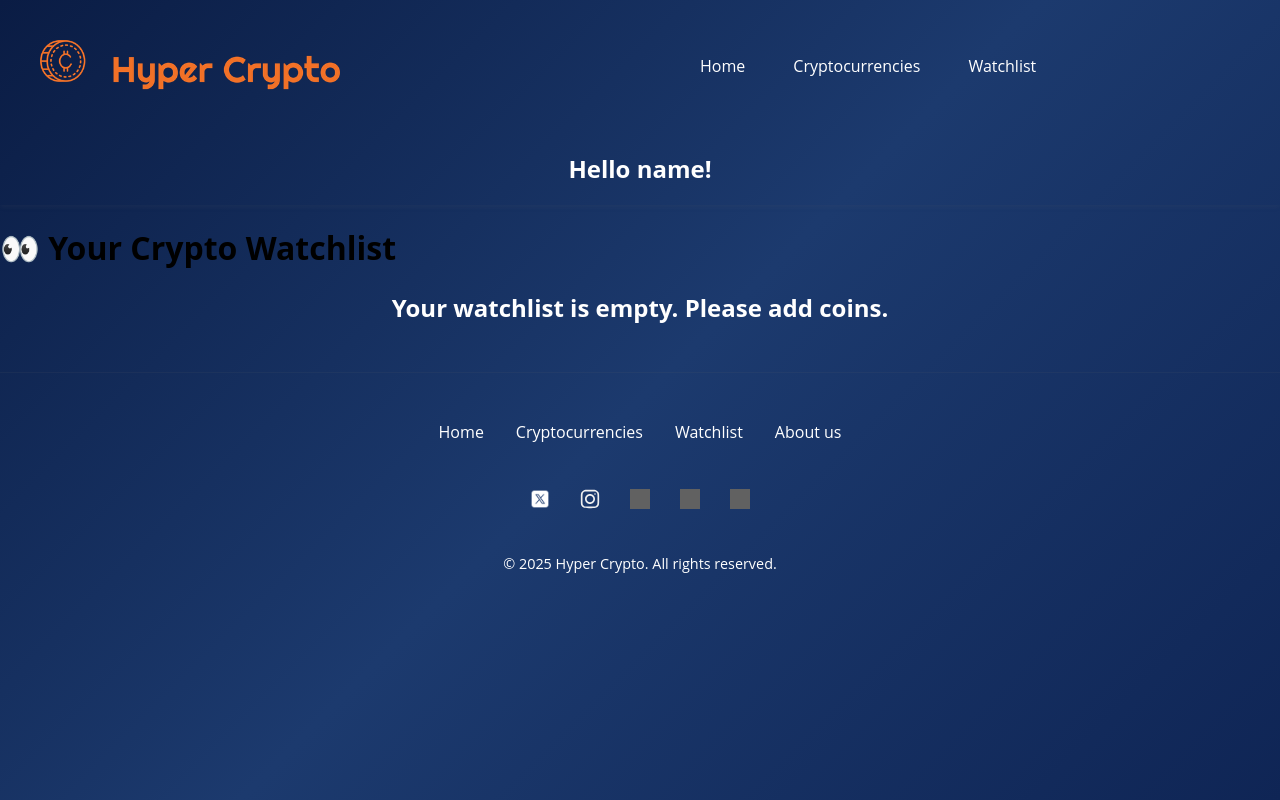
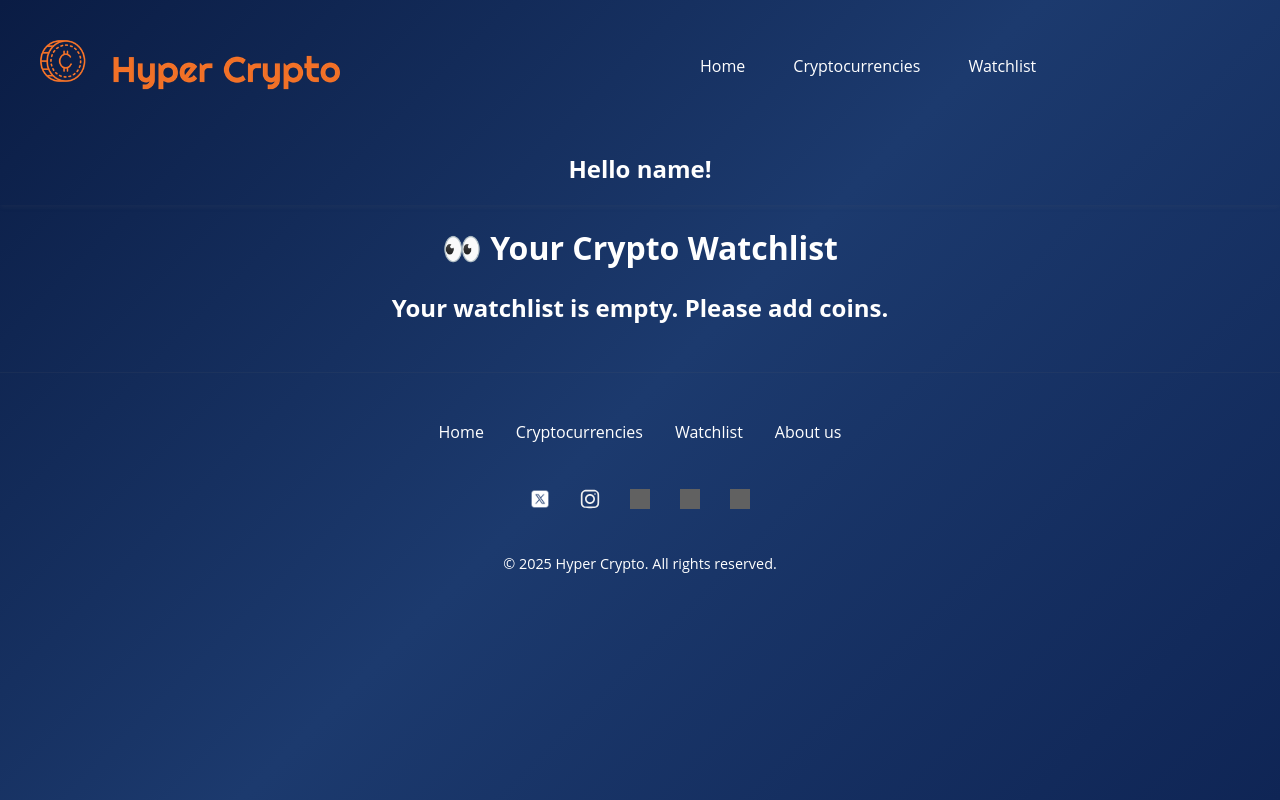
Before and after one commit to minzikimi/coin-tracker, a React (Create React App) app: page /watchlist in a window 1280 px wide. Built offline with nearby package versions, Linux system fonts and the light colour scheme; grey boxes are pictures that could not be loaded.

Commit message:
Create SearchBar component

```diff
--- a/src/routes/WatchList/WatchList.css
+++ b/src/routes/WatchList/WatchList.css
@@ -11,6 +11,7 @@
 
 .remove-watchlist-btn:hover{
     transform: scale(1.1);
+    filter:invert(44%) sepia(42%) saturate(3083%) hue-rotate(1deg) brightness(102%) contrast(104%)
 }
 
 .delete-icon{
--- a/src/routes/WatchList/WatchList.js
+++ b/src/routes/WatchList/WatchList.js
@@ -9,7 +9,7 @@ function WatchList() {
 
   return (
     <div>
-      <h1>👀 Your Crypto Watchlist</h1>
+      <h1 style={{ textAlign: 'center', color: 'white' }} >👀 Your Crypto Watchlist</h1>
      { watchlist.length === 0 ? (
       <h2 className="add-coin-text">
         Your watchlist is empty. Please add coins.
```
Also changed, not shown: src/components/SearchBar/SearchBar.jsx (added, +11 -0 lines).
